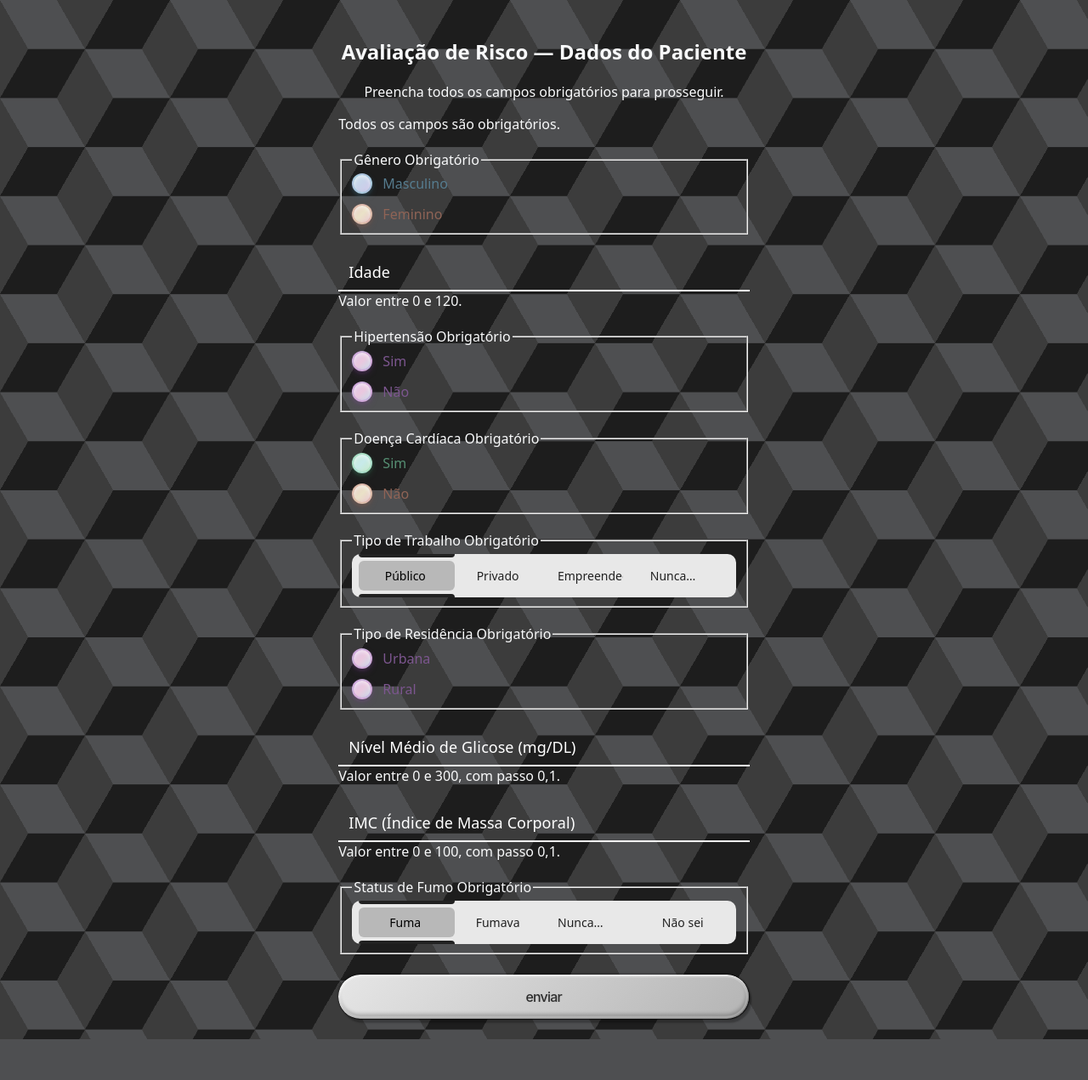
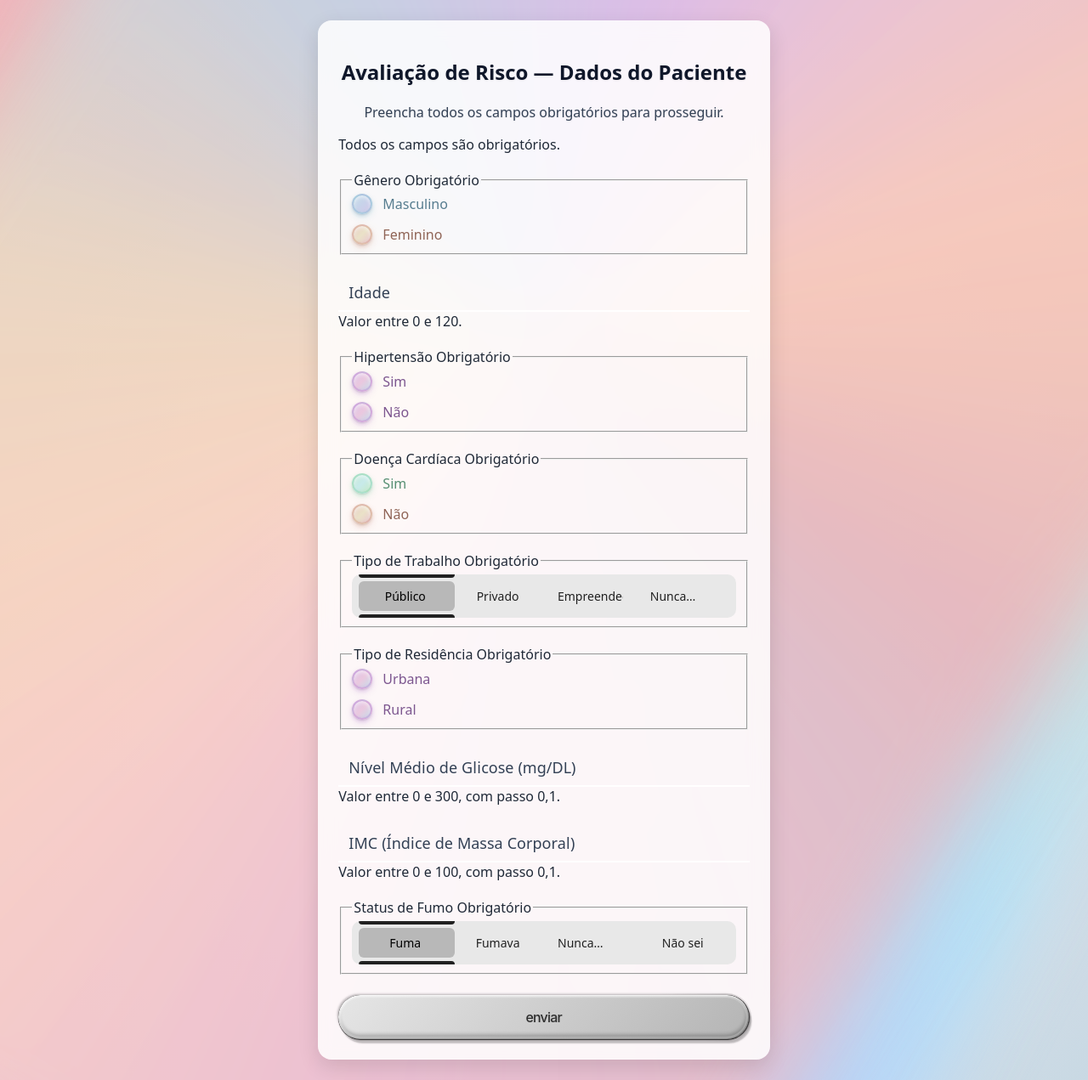
Before and after one commit to marcoantonio567/IA-para-Predi-o-de-Risco-de-AVC, a Django app: page / in a window 1280 px wide. Shown: the whole page at 85% size. Before the commit the page ends 1223 px from the top, so only its background shows below. Run offline with Django 5.2, Linux system fonts and the light colour scheme.

Commit message:
change background and input colors

```diff
--- a/app/static/css/custom_background.css
+++ b/app/static/css/custom_background.css
@@ -1,27 +1,69 @@
-/* From Uiverse.io by csemszepp */
-html, body {
-  height: 100%;
+body {
   margin: 0;
+  padding: 0;
+  min-height: 100vh;
+  background: linear-gradient(135deg, #ffe8f3, #d9f3ff);
 }
+
 .custom-background {
-  width: 100%;
+  position: relative;
   min-height: 100vh;
-  --s: 200px; /* control the size */
-  --c1: #1d1d1d;
-  --c2: #4e4f51;
-  --c3: #3c3c3c;
+  background: radial-gradient(circle, rgba(255, 255, 255, 0.2), rgba(0, 0, 0, 0.1));
+}
 
-  background: repeating-conic-gradient(
-        from 30deg,
-        #0000 0 120deg,
-        var(--c3) 0 180deg
-      )
-      calc(0.5 * var(--s)) calc(0.5 * var(--s) * 0.577),
-    repeating-conic-gradient(
-      from 30deg,
-      var(--c1) 0 60deg,
-      var(--c2) 0 120deg,
-      var(--c3) 0 180deg
-    );
-  background-size: var(--s) calc(var(--s) * 0.577);
+.custom-background::before,
+.custom-background::after {
+  content: "";
+  position: fixed;
+  top: 50%;
+  left: 50%;
+  width: 200vw;
+  height: 200vh;
+  background: conic-gradient(
+    from 0deg,
+    #ff9aa2,
+    #ffb7b2,
+    #ffdac1,
+    #e2f0cb,
+    #a2e4ff,
+    #c9afff,
+    #ffb7b2,
+    #ff9aa2
+  );
+  transform: translate(-50%, -50%);
+  animation: rotate 8s linear infinite;
+  filter: blur(50px);
+  opacity: 0.8;
+  z-index: 0;
+  pointer-events: none;
 }
+
+.custom-background::after {
+  width: 180vw;
+  height: 180vh;
+  animation: rotate-reverse 10s linear infinite;
+  opacity: 0.6;
+}
+
+.custom-background > * {
+  position: relative;
+  z-index: 1;
+}
+
+@keyframes rotate {
+  0% {
+    transform: translate(-50%, -50%) rotate(0deg);
+  }
+  100% {
+    transform: translate(-50%, -50%) rotate(360deg);
+  }
+}
+
+@keyframes rotate-reverse {
+  0% {
+    transform: translate(-50%, -50%) rotate(0deg);
+  }
+  100% {
+    transform: translate(-50%, -50%) rotate(-360deg);
+  }
+}
--- a/app/static/css/style.css
+++ b/app/static/css/style.css
@@ -50,6 +50,15 @@
   color: #fff;
 }
 
+.form-control input::placeholder,
+.form-control input::-webkit-input-placeholder,
+.form-control input::-moz-placeholder,
+.form-control input:-ms-input-placeholder,
+.form-control input::-ms-input-placeholder {
+  color: #334155;
+  opacity: 1;
+}
+
 .form-control input:focus,
 .form-control input:valid {
   outline: 0;
@@ -67,7 +76,7 @@
   display: inline-block;
   font-size: 18px;
   min-width: 5px;
-  color: #fff;
+  color: #334155;
   transition: 0.3s cubic-bezier(0.68, -0.55, 0.265, 1.55);
 }
 
@@ -87,3 +96,23 @@
 .subtitle {
   text-align: center;
 }
+
+.card {
+  background: rgba(255, 255, 255, 0.85);
+  backdrop-filter: blur(10px);
+  border-radius: 16px;
+  padding: 24px;
+  box-shadow: 0 8px 24px rgba(0, 0, 0, 0.12);
+  color: #1f2937;
+}
+
+.title {
+  color: #0f172a;
+  font-weight: 700;
+  text-shadow: 0 1px 2px rgba(0, 0, 0, 0.08);
+}
+
+.subtitle {
+  color: #334155;
+  text-shadow: 0 1px 2px rgba(0, 0, 0, 0.08);
+}
```
